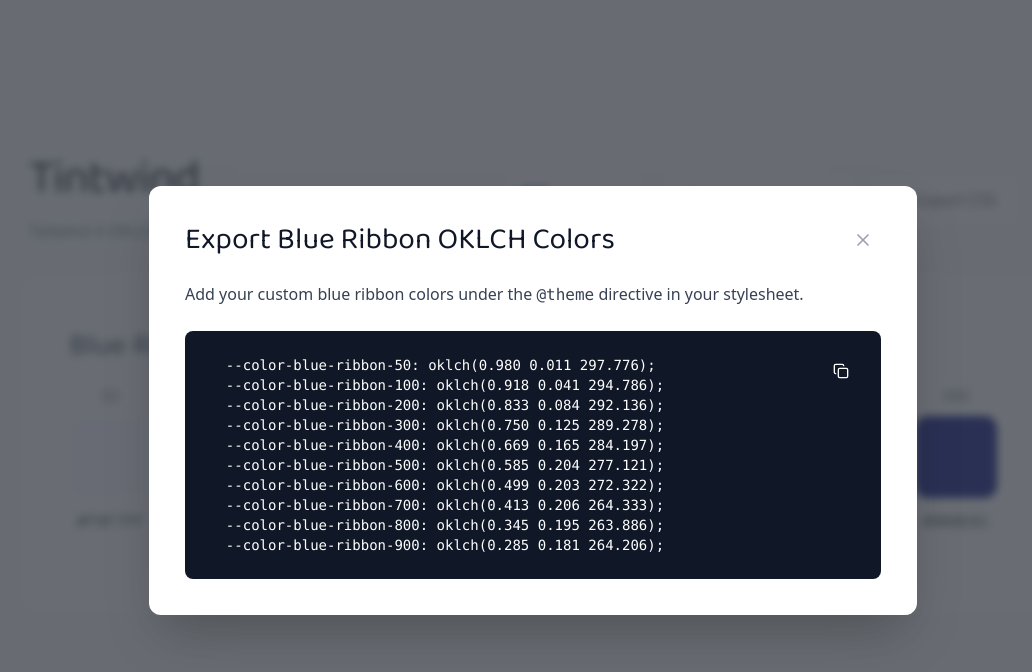
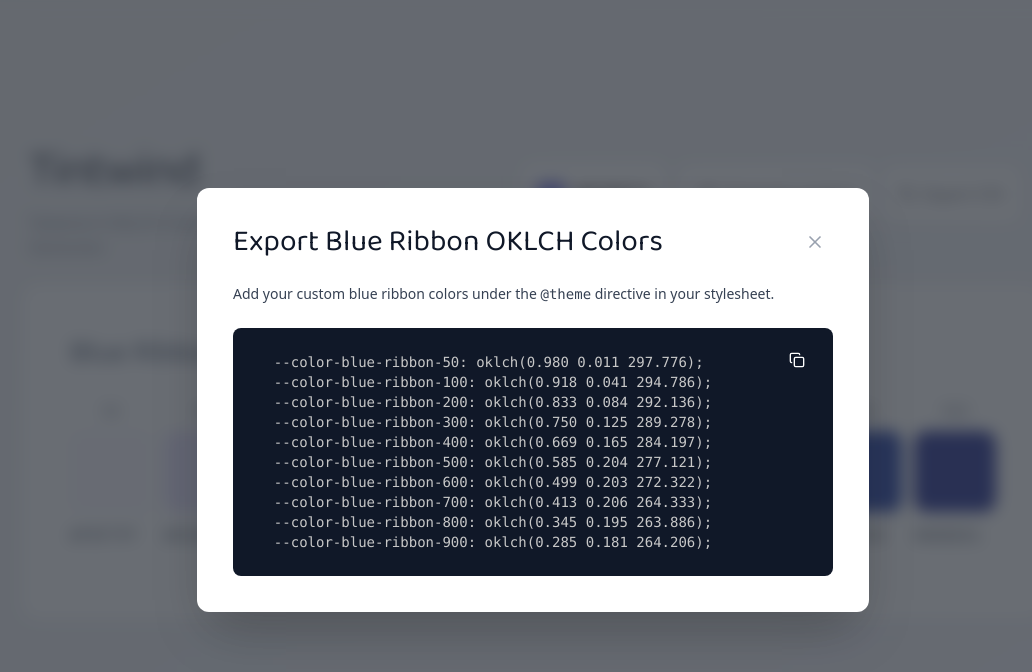
Before and after one commit to schalkburger/tintwind, a React (Vite) app: page / in a window 1280 px wide. Both pictures are taken after a click on the button "Export CSS". Shown: the top 672 px of the page, without its empty margins (107-1139 px from the left). Built offline with nearby package versions, Linux system fonts and the light colour scheme.

Commit message:
Refactor app and color theme

```diff
--- a/eslint.config.js
+++ b/eslint.config.js
@@ -16,6 +16,7 @@
     },
     rules: {
       "@typescript-eslint/no-explicit-any": "off",
+      "@typescript-eslint/no-unused-vars": "warn",
     },
   },
 ]);
--- a/src/App.tsx
+++ b/src/App.tsx
@@ -1,6 +1,6 @@
-import { useState, useEffect } from "react";
 import chroma from "chroma-js";
-import { /*Palette,*/ Shuffle, /*Plus,*/ /*Save,*/ /*Settings,*/ Check, Copy, X } from "lucide-react";
+import { Check, Copy, Shuffle, X } from "lucide-react";
+import { useDeferredValue, useEffect, useMemo, useState } from "react";
 import { NAMED_COLORS } from "../src/lib/constants";
 
 // --- Type Definitions ---
@@ -55,30 +55,35 @@
 
 const App = () => {
   const [baseColor, setBaseColor] = useState("#6366f1");
-  const [colorScale, setColorScale] = useState<ColorScale>([]);
-  const [baseColorName, setBaseColorName] = useState("Indigo");
-
-  const [secondaryColor, setSecondaryColor] = useState("#f59e0b");
-  const [showSecondary /*setShowSecondary*/] = useState(false);
-  const [secondaryScale, setSecondaryScale] = useState<ColorScale>([]);
-  const [secondaryColorName, setSecondaryColorName] = useState("Amber");
-
+  const [inputValue, setInputValue] = useState("#6366f1");
   const [copiedColor, setCopiedColor] = useState<string | null>(null);
   const [showExportModal, setShowExportModal] = useState(false);
   const [exportCode, setExportCode] = useState("");
 
-  const setSafeBaseColor = (color: string) => {
-    try {
-      const hex = chroma(color).hex();
-      setBaseColor(hex);
-    } catch (error) {
-      console.error("Error setting safe base color:", error);
+  const deferredBaseColor = useDeferredValue(baseColor);
+
+  // 2. Update the input value and attempt to update the base color if valid
+  const handleTextChange = (e: React.ChangeEvent<HTMLInputElement>) => {
+    const nextValue = e.target.value;
+
+    // Ensure it starts with # for consistency
+    const formattedValue = nextValue.startsWith("#") ? nextValue : `#${nextValue}`;
+    setInputValue(formattedValue);
+
+    // 3. Validation Check: Only update the generator if it's a valid chroma color
+    if (chroma.valid(formattedValue)) {
+      setBaseColor(chroma(formattedValue).hex());
     }
+    // If invalid (like #6366f), we do nothing. No error, no update.
   };
 
-  const handleBaseColorChange = (e: React.ChangeEvent<HTMLInputElement>) => {
-    setSafeBaseColor(e.target.value);
+  // 4. Sync inputValue when the color picker (the <input type="color">) is used
+  const handlePickerChange = (e: React.ChangeEvent<HTMLInputElement>) => {
+    const newColor = e.target.value;
+    setBaseColor(newColor);
+    setInputValue(newColor);
   };
+
   /**
    * Generates a 10-step color scale (50-900) from a base color.
    * @param color The base HEX color string.
@@ -88,9 +93,31 @@
     try {
       // Adjusted ratios for a smoother 10-step scale (50-900)
       const mixRatios = [0.95, 0.8, 0.6, 0.4, 0.2, 0, 0.2, 0.4, 0.6, 0.8];
-      const mixColors = ["#ffffff", "#ffffff", "#ffffff", "#ffffff", "#ffffff", color, "#000000", "#000000", "#000000", "#000000"];
+      const mixColors = [
+        "#ffffff",
+        "#ffffff",
+        "#ffffff",
+        "#ffffff",
+        "#ffffff",
+        color,
+        "#000000",
+        "#000000",
+        "#000000",
+        "#000000",
+      ];
       // FIX: Use 'as const' to resolve TypeScript error for mixModes array elements
-      const mixModes = ["lch", "lch", "lch", "lch", "lch", "lch", "lch", "lch", "lch", "lch"] as const;
+      const mixModes = [
+        "lch",
+        "lch",
+        "lch",
+        "lch",
+        "lch",
+        "lch",
+        "lch",
+        "lch",
+        "lch",
+        "lch",
+      ] as const;
 
       // Ensure the base color is exactly the 500 step (index 5)
       const hexScale: string[] = mixRatios.map((ratio, index) => {
@@ -117,12 +144,23 @@
     }
   };
 
+  const colorScale = useMemo(() => {
+    return generateColorScale(deferredBaseColor);
+  }, [deferredBaseColor]);
+
+  const baseColorName = useMemo(() => {
+    // Optimization: Use the 500 step if scale exists, otherwise use raw color
+    const hexToName = colorScale.length > 5 ? colorScale[5].hex : deferredBaseColor;
+    return getClosestColorName(hexToName);
+  }, [deferredBaseColor, colorScale]);
+
   /**
    * Generates a random HEX color and sets it as the new base color.
    */
   const generateRandomColor = () => {
     const randomColor = chroma.random().hex();
     setBaseColor(randomColor);
+    setInputValue(randomColor);
   };
 
   /**
@@ -170,9 +208,9 @@
     }
 
     // Secondary Color Scale
-    if (showSecondary && secondaryScale.length === SCALE_STEPS.length) {
-      generateVariables(secondaryScale, secondaryColorName);
-    }
+    // if (showSecondary && secondaryScale.length === SCALE_STEPS.length) {
+    //   generateVariables(secondaryScale, secondaryColorName);
+    // }
 
     // const fullCss = `@theme {\n${allCssVariables.join("\n")}\n}`;
     const fullCss = `${allCssVariables.join("\n")}\n`;
@@ -195,89 +233,66 @@
     return () => document.removeEventListener("keydown", handleKeyPress);
   }, []);
 
-  // Effect to update color scales when base or secondary colors change
-  useEffect(() => {
-    setColorScale(generateColorScale(baseColor));
-  }, [baseColor]);
-
-  useEffect(() => {
-    if (showSecondary) {
-      // Initialize secondary color if it's being shown for the first time
-      const finalSecondaryColor = secondaryColor || "#f59e0b";
-      setSecondaryColor(finalSecondaryColor);
-      setSecondaryScale(generateColorScale(finalSecondaryColor));
-    } else {
-      setSecondaryScale([]);
-    }
-  }, [secondaryColor, showSecondary]);
-
-  // Effect to update color names when colors change
-  useEffect(() => {
-    if (colorScale.length === SCALE_STEPS.length) {
-      setBaseColorName(getClosestColorName(colorScale[5].hex));
-    } else {
-      setBaseColorName(getClosestColorName(baseColor));
-    }
-  }, [colorScale]); // Remove baseColor from deps
-
-  useEffect(() => {
-    if (showSecondary) {
-      // If the scale is ready, use its 500 step. Otherwise, use the raw color.
-      if (secondaryScale.length > 5) {
-        setSecondaryColorName(getClosestColorName(secondaryScale[5].hex));
-      } else if (secondaryColor) {
-        setSecondaryColorName(getClosestColorName(secondaryColor));
-      }
-    } else {
-      setSecondaryColorName("Secondary"); // Default name when hidden
-    }
-  }, [secondaryColor, secondaryScale, showSecondary]);
+  console.log("baseColor", deferredBaseColor);
 
   // --- Render ---
   return (
-    <main className="min-h-screen bg-gray-50 dark:bg-black-pearl-500">
+    <main className="min-h-screen bg-gray-50 dark:bg-cod-gray-500">
+      <div
+        className={`absolute top-0 left-0 w-full h-full z-10 opacity-5`}
+        style={{
+          backgroundImage: `linear-gradient(to bottom right, oklch(0.14 0 0), ${deferredBaseColor})`,
+        }}
+      ></div>
       {/* Main Content */}
-      <article className="max-w-5xl mx-auto px-4 sm:px-6 lg:px-0 py-12 flex flex-col justify-center items-center min-h-screen">
-        {/* Hero Section */}
-        <div className="text-left mb-2 flex justify-between px-2 w-full">
+      <article className="max-w-5xl mx-auto px-4 sm:px-6 lg:px-0 py-12 flex flex-col justify-center items-center min-h-screen z-40 relative">
+        {/* Header Section */}
+        <header className="text-left mb-2 flex flex-col lg:flex-row justify-between px-2 w-full">
           <div className="mx-0">
-            <h1 className="text-5xl font-semibold tracking-tight text-gray-900 mb-4 dark:text-gray-100 baloo-2">Tintwind</h1>
-            <h2 className="text-base font-normal text-gray-500 mb-4 dark:text-bunker-100">Tailwind 4 OKLCH Color Palette Generator</h2>
-            {/* <p className="text-base text-gray-600 mb-8">Instantly create Tailwind 4 OKLCH colour scales.</p> */}
+            <h1 className="text-5xl font-semibold tracking-tight text-gray-900 mb-4 dark:text-gray-100 baloo-2">
+              Tintwind
+            </h1>
+            <h2 className="text-base font-normal text-gray-500 mb-4 dark:text-bunker-100">
+              Tailwind 4 OKLCH Color Palette Generator
+            </h2>
           </div>
 
-          <div className="flex flex-col items-center p-4 w-fit">
-            {/* Color Input (omitted for brevity, no changes needed) */}
-            <div className="flex items-center gap-4 mb-6 flex-wrap w-full justify-end">
+          {/* Header Buttons */}
+          <div className="flex flex-col items-center md:pt-2 lg:p-4 pr-0 w-full">
+            {/* Color Input */}
+            <div className="flex flex-col md:flex-row items-center gap-3 mb-6 lg:flex-wrap w-full lg:justify-end">
               {/* Base Color Input */}
-              <div className="relative border border-gray-200 hover:border-gray-200 bg-white items-left flex rounded-xl max-w-36 p-2">
-                <div className="rounded-xl overflow-hidden p-0 bg-white w-full max-w-12">
+              <div className="relative border border-gray-200 hover:border-gray-200 dark:border-woodsmoke-400/50 bg-white items-left flex rounded-xl md:max-w-36 p-2 dark:bg-woodsmoke-600 dark:hover:border-woodsmoke-400 transition-colors duration-150 ease-in w-full">
+                <div className="rounded-sm overflow-hidden p-0 bg-white max-w-none w-fit min-w-10 dark:bg-transparent flex justify-center items-center">
                   <input
                     type="color"
                     id="baseColorPicker"
                     value={baseColor}
-                    onChange={handleBaseColorChange}
-                    className="transition-colors bg-transparent p-2 w-12 h-12 overflow-hidden appearance-none absolute top-1/2 transform -translate-y-1/2 rounded-full border-none cursor-pointer"
+                    // onChange={handleBaseColorChange}
+                    onChange={handlePickerChange}
+                    className="bg-transparent p-0 w-8 h-8 flex min-w-fit appearance-none border-none cursor-pointer rounded-xl"
                     aria-label="Base color picker"
+                    title="Base color picker"
                   />
                 </div>
                 <input
                   id="baseColorHex"
                   type="text"
-                  value={baseColor}
-                  onChange={(e) => setBaseColor(`#${e.target.value.replace(/^#/, "")}`)}
-                  className="py-2 rounded-lg ml-1 font-normal w-full text-left bg-transparent focus:ring-2 focus:ring-indigo-500 focus:border-indigo-500 outline-hidden transition-colors"
+                  value={inputValue} // Bind to the "dirty" value
+                  onChange={handleTextChange}
+                  className="py-2 rounded-lg pl-1 font-normal w-full text-left bg-transparent focus:ring-0 focus:border-none outline-hidden transition-colors dark:text-shark-100 text-lg font-mono"
                   placeholder="#6366f1"
                   aria-label="Base color hex value"
                 />
               </div>
-              <div className="flex items-center gap-2">
+              {/* Generate Random & Export CSS Buttons */}
+              <div className="flex flex-col md:flex-row w-full md:w-fit md:items-center gap-2">
                 <button
                   onClick={generateRandomColor}
                   tabIndex={0}
                   onKeyDown={(e) => (e.key === "Enter" || e.key === " ") && generateRandomColor()}
                   aria-label="Generate random color (Spacebar)"
-                  className="cursor-pointer flex items-center gap-2 text-zinc-600 border border-gray-200 hover:border-gray-200 px-4 py-4 rounded-lg hover:bg-gray-100 transition-colors font-medium bg-white"
+                  className="cursor-pointer items-center gap-2 text-zinc-600 border border-gray-200 hover:border-gray-200 px-4 py-4 font-medium dark:border-mercury-900 bg-white items-left flex flex-row rounded-xl p-2 dark:bg-mercury-500 dark:hover:border-mercury-800 transition-colors duration-100 ease-in dark:text-shark-800 dark:hover:bg-mercury-300"
                 >
                   <Shuffle className="w-5 h-5" />
                   Generate random
@@ -286,7 +301,7 @@
                   onClick={handleExportCss}
                   tabIndex={0}
                   onKeyDown={(e) => (e.key === "Enter" || e.key === " ") && handleExportCss()}
-                  className="cursor-pointer flex items-center gap-2 h-full max-h-14 bg-white border border-gray-200 hover:border-gray-200 text-zinc-600 px-6 py-4 rounded-lg hover:bg-gray-100 transition-colors font-medium"
+                  className="cursor-pointer items-center gap-2 text-zinc-600 border border-gray-200 hover:border-gray-200 px-4 py-4 font-medium dark:border-mercury-900 bg-white items-left flex flex-row rounded-xl p-2 dark:bg-mercury-500 dark:hover:border-mercury-800 transition-colors duration-100 ease-in dark:text-shark-800 dark:hover:bg-mercury-300"
                   disabled={colorScale.length !== SCALE_STEPS.length}
                 >
                   <Copy className="w-4 h-4" />
@@ -295,19 +310,21 @@
               </div>
             </div>
           </div>
-        </div>
+        </header>
 
-        {/* Color Palette Display - UPDATED */}
-        <div className="bg-white dark:bg-slate-900 rounded-2xl shadow-xs mb-8 p-12 pt-12 w-full">
+        {/* Color Palette Display Card */}
+        <div className="bg-white dark:bg-cod-gray-500 border dark:border-woodsmoke-400/50 rounded-2xl shadow-xs mb-8 p-12 pt-12 pb-10 w-full">
           {/* Main Color Scale */}
-          <h3 className="text-3xl font-semibold text-gray-400 mb-4">
-            <span className="text-slate-700 dark:text-white baloo-2">{baseColorName}</span>
+          <h3 className="text-3xl font-semibold text-gray-400 mb-6">
+            <span className="text-slate-700 dark:text-white baloo-2 text-3xl">{baseColorName}</span>
           </h3>
           <div className="grid grid-cols-5 md:grid-cols-10 gap-3 mb-8">
             {colorScale.map((colorData, index) => (
               <div key={index} className="group">
                 {/* Scale steps */}
-                <div className="text-base text-gray-500 dark:text-slate-100 mt-1 text-center mb-2">{SCALE_STEPS[index]}</div>
+                <div className="text-base text-gray-500 dark:text-slate-100 mt-1 text-center mb-2">
+                  {SCALE_STEPS[index]}
+                </div>
                 <div
                   className={`aspect-square text-white rounded-xl cursor-pointer shadow-xs hover:shadow-md transition-all duration-200 group-hover:scale-100 transform border relative`}
                   style={{ backgroundColor: colorData.hex, borderColor: colorData.hex }}
@@ -316,7 +333,9 @@
                   tabIndex={0}
                   role="button"
                   aria-label={`Copy primary color ${SCALE_STEPS[index]} (${colorData.hex})`}
-                  onKeyDown={(e) => (e.key === "Enter" || e.key === " ") && copyToClipboard(colorData.hex)}
+                  onKeyDown={(e) =>
+                    (e.key === "Enter" || e.key === " ") && copyToClipboard(colorData.hex)
+                  }
                 >
                   <div
                     className={`absolute inset-0 flex items-center justify-center bg-black/50 rounded-xl transition-opacity duration-200 ${
@@ -328,7 +347,9 @@
                 </div>
                 <div className="text-center mt-3">
                   {/* Color HEX */}
-                  <div className="text-base font-mono text-gray-700 dark:text-bunker-100 font-medium">{colorData.hex.toUpperCase()}</div>
+                  <div className="text-base font-mono text-gray-700 dark:text-bunker-100 font-medium hidden lg:flex">
+                    {colorData.hex.toUpperCase()}
+                  </div>
                   {/* Color OKLCH */}
                   {/* <div className="text-[10px] text-gray-400 mt-1 truncate" title={colorData.oklch}>
                     {colorData.oklch}
@@ -337,64 +358,6 @@
               </div>
             ))}
           </div>
-
-          {/* Secondary Color Scale - UPDATED */}
-          {showSecondary && (
-            <div>
-              <h3 className="text-xl font-semibold text-gray-800 mb-4">
-                Secondary Scale: <span className="text-slate-900">{secondaryColorName}</span>
-              </h3>
-              <div id="secondary-scale-controls" className="flex items-start gap-4 mb-6">
-                <input
-                  type="color"
-                  value={secondaryColor}
-                  onChange={(e) => setSecondaryColor(e.target.value)}
-                  className="w-12 h-12 rounded-lg border-2 border-gray-300 cursor-pointer hover:border-gray-400 transition-colors"
-                  aria-label="Secondary color picker"
-                />
-                <input
-                  type="text"
-                  value={secondaryColor}
-                  onChange={(e) => setSecondaryColor(e.target.value)}
-                  className="px-3 py-2 border border-gray-300 rounded-lg font-mono text-left w-32 focus:ring-2 focus:ring-indigo-500 focus:border-indigo-500 outline-hidden"
-                  placeholder="#f59e0b"
-                  aria-label="Secondary color hex value"
-                />
-                <span className="text-gray-700 font-medium">Secondary Color</span>
-              </div>
-              <div className="grid grid-cols-5 md:grid-cols-10 gap-3">
-                {secondaryScale.map((colorData, index) => (
-                  <div key={index} className="group">
-                    <div
-                      className="aspect-square rounded-xl cursor-pointer shadow-md hover:shadow-xl transition-all duration-200 group-hover:scale-105 transform border border-gray-200 relative"
-                      style={{ backgroundColor: colorData.hex }}
-                      onClick={() => copyToClipboard(colorData.hex)}
-                      title={`Click to copy ${colorData.hex}`}
-                      tabIndex={0}
-                      role="button"
-                      aria-label={`Copy secondary color ${SCALE_STEPS[index]} (${colorData.hex})`}
-                      onKeyDown={(e) => (e.key === "Enter" || e.key === " ") && copyToClipboard(colorData.hex)}
-                    >
-                      <div
-                        className={`absolute inset-0 flex items-start justify-center bg-black/50 rounded-xl transition-opacity duration-200 ${
-                          copiedColor === colorData.hex ? "opacity-100" : "opacity-0"
-                        }`}
-                      >
-                        <Check className="w-6 h-6 text-white" />
-                      </div>
-                    </div>
-                    <div className="text-left mt-3">
-                      <div className="text-xs font-mono text-gray-700 font-medium">{colorData.hex.toUpperCase()}</div>
-                      <div className="text-xs text-gray-500 mt-1">{SCALE_STEPS[index]}</div>
-                      {/* <div className="text-[10px] text-gray-400 mt-1 truncate" title={colorData.oklch}>
-                        {colorData.oklch.split("(")[1]?.split(" ")[0]}
-                      </div> */}
-                    </div>
-                  </div>
-                ))}
-              </div>
-            </div>
-          )}
         </div>
       </article>
 
@@ -404,19 +367,25 @@
           tabIndex={-1} // Modal container handles focus trap logic if fully implemented, -1 is fine for simple overlay
           aria-modal="true"
           role="dialog"
-          className="fixed inset-0 z-50 bg-bunker-400/75 flex items-center justify-center p-4 backdrop-blur-xs"
+          className="fixed inset-0 z-50 bg-bunker-400/75 dark:bg-cod-gray-400/15 dark:grayscale flex items-center justify-center p-4 backdrop-blur-sm"
           onClick={() => setShowExportModal(false)}
         >
-          <div className="bg-white rounded-xl shadow-2xl w-full max-w-3xl max-h-[90vh] overflow-y-auto dark:bg-slate-900 lg:p-3" onClick={(e) => e.stopPropagation()} role="document">
+          <div
+            className="bg-white rounded-xl shadow-2xl w-full max-w-2xl max-h-[90vh] overflow-y-auto dark:bg-shark-500 lg:p-3"
+            onClick={(e) => e.stopPropagation()}
+            role="document"
+          >
             {/* Modal Header */}
             <div className="flex justify-between items-center p-6 pb-0">
-              <h2 className="text-3xl font-bold text-gray-900 dark:text-gray-100 baloo-2">Export {baseColorName} OKLCH Colors</h2>
+              <h2 className="text-3xl font-bold text-gray-900 dark:text-gray-100 baloo-2">
+                Export {baseColorName} OKLCH Colors
+              </h2>
               <button
                 onClick={() => setShowExportModal(false)}
                 aria-label="Close export modal"
                 tabIndex={0}
                 onKeyDown={(e) => (e.key === "Enter" || e.key === " ") && setShowExportModal(false)}
-                className="p-2 rounded-full text-gray-400 hover:text-gray-600 transition-colors focus:outline-hidden focus:ring-2 focus:ring-indigo-500"
+                className="p-2 rounded-full text-gray-400 hover:text-gray-200 transition-colors focus:outline-hidden focus:ring-2 focus:ring-indigo-500 cursor-pointer"
               >
                 <X className="w-5 h-5" />
               </button>
@@ -424,19 +393,28 @@
 
             {/* Modal Body */}
             <div className="p-6 ">
-              <p className="text-gray-700 mb-6 text-base dark:text-black-pearl-50 text-balance">
-                Add your custom <span className="lowercase">{baseColorName}</span> colors under the <code className="font-mono">@theme</code> directive in your stylesheet.
+              <p className="text-gray-700 mb-6 text-sm dark:text-black-pearl-50 text-pretty">
+                Add your custom <span className="lowercase">{baseColorName}</span> colors under the{" "}
+                <code className="font-mono">@theme</code> directive in your stylesheet.
               </p>
               <div className="relative">
-                <pre className="bg-gray-900 dark:bg-bunker-900/45 text-white p-6 rounded-lg overflow-x-auto text-sm font-mono whitespace-pre-wrap max-h-96">{exportCode}</pre>
+                <pre className="bg-gray-900 dark:bg-bunker-900/45 text-cod-gray-100 p-6 rounded-lg overflow-x-auto text-sm font-mono whitespace-pre-wrap max-h-96">
+                  {exportCode}
+                </pre>
                 <button
                   onClick={() => copyToClipboard(exportCode)}
-                  className="absolute top-6 right-6 p-2 rounded-lg bg-transparent transition-colors text-white flex items-center gap-2 font-medium text-xs"
+                  className="absolute top-4 right-5 p-2 rounded-lg bg-transparent transition-colors text-white flex items-center gap-2 font-medium text-xs dark:hover:bg-cod-gray-400 cursor-pointer"
                   aria-label={copiedColor === exportCode ? "Copied" : "Copy CSS code"}
                   tabIndex={0}
-                  onKeyDown={(e) => (e.key === "Enter" || e.key === " ") && copyToClipboard(exportCode)}
+                  onKeyDown={(e) =>
+                    (e.key === "Enter" || e.key === " ") && copyToClipboard(exportCode)
+                  }
                 >
-                  <span className={`flex items-center gap-2 cursor-pointer ${copiedColor === exportCode ? "text-green-300" : "text-white"}`}>
+                  <span
+                    className={`flex items-center gap-2 ${
+                      copiedColor === exportCode ? "text-green-300" : "text-white"
+                    }`}
+                  >
                     {copiedColor === exportCode ? (
                       <>
                         <Check className="w-4 h-4" />
```
Also changed, not shown: src/index.css (+47 -3 lines), .prettierrc.cjs (added).
